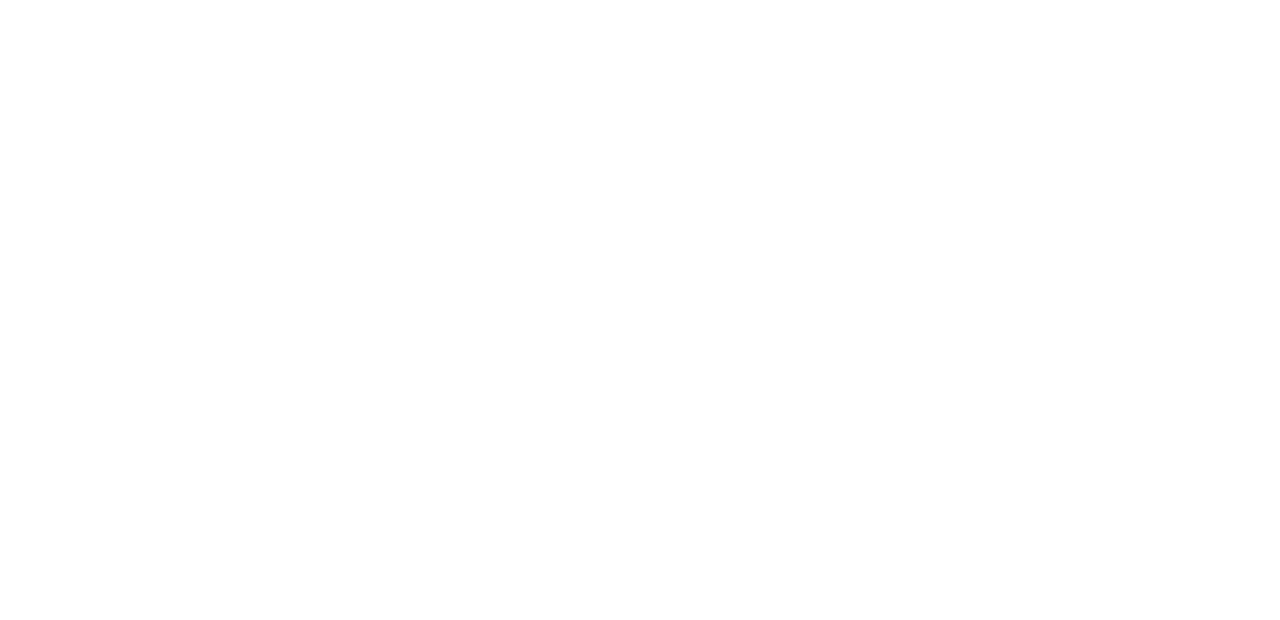
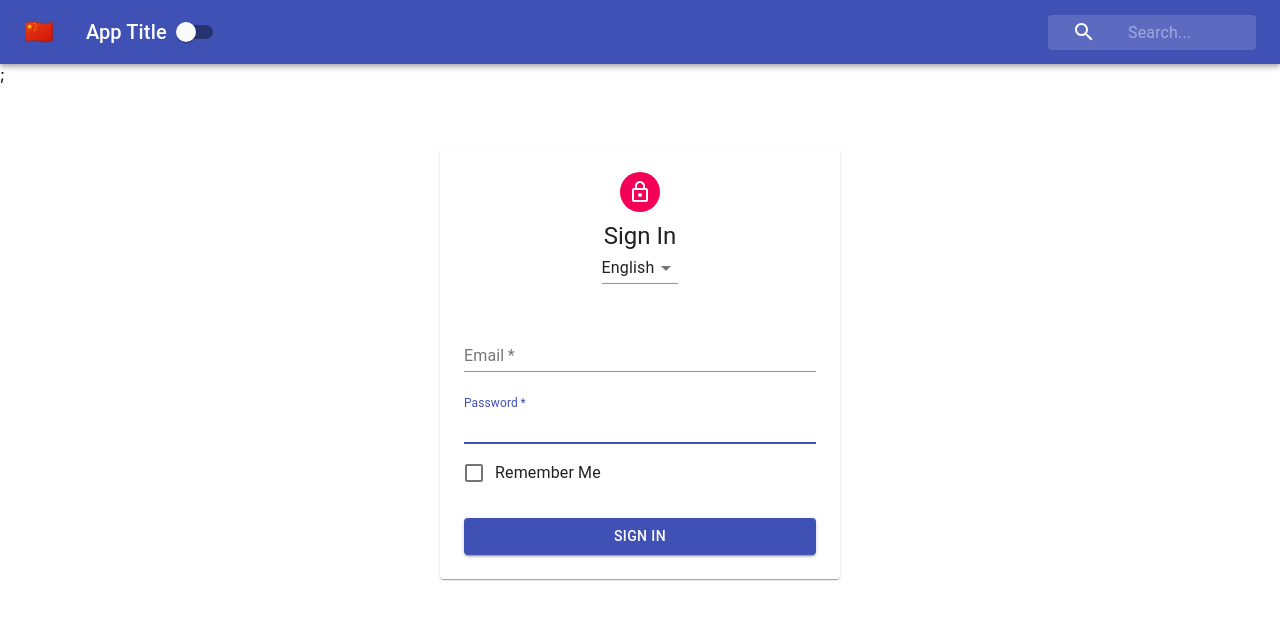
Before and after one commit to dennyhong96/react-context-signin-page, a React (Create React App) app: page / in a window 1280 px wide. Shown: the top 620 px of the page. Built offline with nearby package versions, Linux system fonts and the light colour scheme.

Commit message:
add Form component

```diff
--- a/package.json
+++ b/package.json
@@ -3,6 +3,8 @@
   "version": "0.1.0",
   "private": true,
   "dependencies": {
+    "@material-ui/core": "^4.10.1",
+    "@material-ui/icons": "^4.9.1",
     "@testing-library/jest-dom": "^4.2.4",
     "@testing-library/react": "^9.5.0",
     "@testing-library/user-event": "^7.2.1",
--- a/src/App.js
+++ b/src/App.js
@@ -1,8 +1,14 @@
 import React from "react";
-import "./App.css";
+import Navbar from "./Navbar";
+import Form from "./Form";
 
 function App() {
-  return <div className="App"></div>;
+  return (
+    <>
+      <Navbar />;
+      <Form />
+    </>
+  );
 }
 
 export default App;
--- /dev/null
+++ b/src/Form.js
@@ -0,0 +1,61 @@
+import React, { Component } from "react";
+import Avatar from "@material-ui/core/Avatar";
+import Button from "@material-ui/core/Button";
+import CssBaseline from "@material-ui/core/CssBaseline";
+import FormControl from "@material-ui/core/FormControl";
+import FormControlLabel from "@material-ui/core/FormControlLabel";
+import Checkbox from "@material-ui/core/Checkbox";
+import Input from "@material-ui/core/Input";
+import InputLabel from "@material-ui/core/InputLabel";
+import LockOutlinedIcon from "@material-ui/icons/LockOutlined";
+import Paper from "@material-ui/core/Paper";
+import Typography from "@material-ui/core/Typography";
+import MenuItem from "@material-ui/core/MenuItem";
+import Select from "@material-ui/core/Select";
+import withStyles from "@material-ui/core/styles/withStyles";
+import styles from "./styles/FormStyles";
+
+class Form extends Component {
+  render() {
+    const { classes } = this.props;
+    return (
+      <main className={classes.main}>
+        <Paper className={classes.paper}>
+          <Avatar className={classes.avatar}>
+            <LockOutlinedIcon />
+          </Avatar>
+          <Typography variant="h5">Sign In</Typography>
+          <Select value="english">
+            <MenuItem value="english">English</MenuItem>
+            <MenuItem value="french">French</MenuItem>
+            <MenuItem value="spanish">Spanish</MenuItem>
+          </Select>
+          <form className={classes.form}>
+            <FormControl margin="normal" required fullWidth>
+              <InputLabel htmlFor="email">Email</InputLabel>
+              <Input id="email" name="email" autoFocus />
+            </FormControl>
+            <FormControl margin="normal" required fullWidth>
+              <InputLabel htmlFor="password">Password</InputLabel>
+              <Input id="password" name="password" autoFocus />
+            </FormControl>
+            <FormControlLabel
+              control={<Checkbox color="primary" />}
+              label="Remember Me"
+            />
+            <Button
+              variant="contained"
+              type="submit"
+              fullWidth
+              color="primary"
+              className={classes.submit}
+            >
+              Sign In
+            </Button>
+          </form>
+        </Paper>
+      </main>
+    );
+  }
+}
+export default withStyles(styles)(Form);
--- /dev/null
+++ b/src/Navbar.js
@@ -0,0 +1,46 @@
+import React, { Component } from "react";
+import AppBar from "@material-ui/core/AppBar";
+import Toolbar from "@material-ui/core/Toolbar";
+import IconButton from "@material-ui/core/IconButton";
+import Typography from "@material-ui/core/Typography";
+import InputBase from "@material-ui/core/InputBase";
+import SearchIcon from "@material-ui/icons/Search";
+import Switch from "@material-ui/core/Switch";
+import { withStyles } from "@material-ui/core/styles";
+import styles from "./styles/NavbarStyles";
+
+class Navbar extends Component {
+  render() {
+    const { classes } = this.props;
+    return (
+      <div className={classes.root}>
+        <AppBar position="static" color="primary">
+          <Toolbar>
+            <IconButton className={classes.menuButton} color="inherit">
+              <span>🇨🇳</span>
+            </IconButton>
+            <Typography className={classes.title} variant="h6" color="inherit">
+              App Title
+            </Typography>
+            <Switch />
+            <div className={classes.grow} />
+            <div className={classes.search}>
+              <div className={classes.searchIcon}>
+                <SearchIcon />
+              </div>
+              <InputBase
+                placeholder="Search..."
+                classes={{
+                  root: classes.inputRoot,
+                  input: classes.inputInput,
+                }}
+              />
+            </div>
+          </Toolbar>
+        </AppBar>
+      </div>
+    );
+  }
+}
+
+export default withStyles(styles)(Navbar);
--- /dev/null
+++ b/src/styles/FormStyles.js
@@ -0,0 +1,34 @@
+const styles = (theme) => ({
+  main: {
+    width: "auto",
+    display: "block",
+    marginLeft: theme.spacing.unit * 3,
+    marginRight: theme.spacing.unit * 3,
+    [theme.breakpoints.up("sm")]: {
+      width: 400,
+      marginLeft: "auto",
+      marginRight: "auto",
+    },
+  },
+  paper: {
+    marginTop: theme.spacing.unit * 8,
+    display: "flex",
+    flexDirection: "column",
+    alignItems: "center",
+    padding: `${theme.spacing.unit * 2}px ${theme.spacing.unit * 3}px ${
+      theme.spacing.unit * 3
+    }px`,
+  },
+  avatar: {
+    margin: theme.spacing.unit,
+    backgroundColor: theme.palette.secondary.main,
+  },
+  form: {
+    width: "100%",
+    marginTop: theme.spacing.unit * 3,
+  },
+  submit: {
+    marginTop: theme.spacing.unit * 3,
+  },
+});
+export default styles;
```
Also changed, not shown: 1 other file (tests, documents, lock files or other folders).
